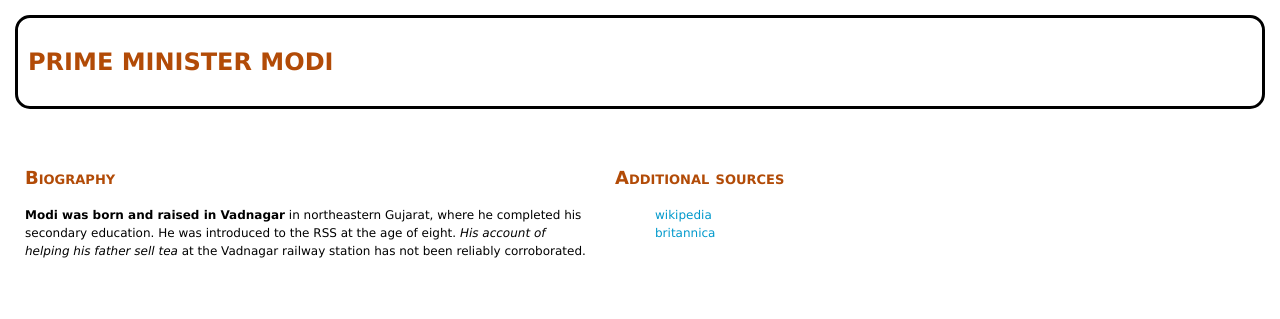
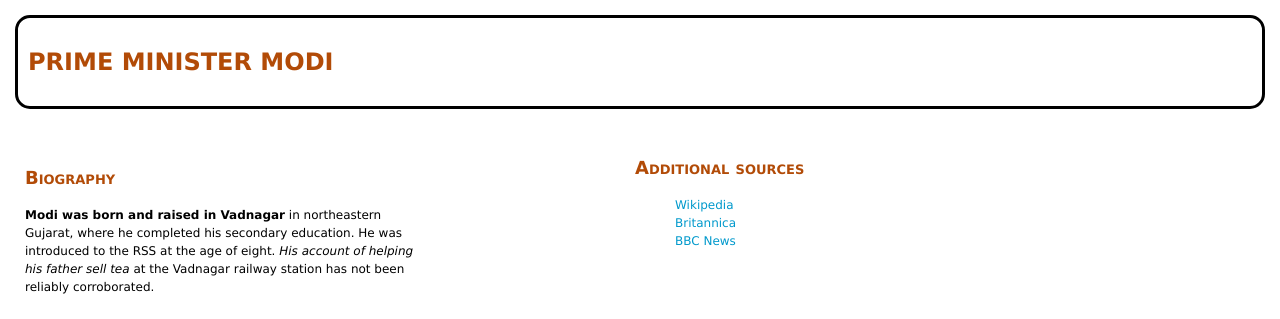
Before and after one commit to Nityanand01/assignment1, a plain HTML site: page index.html in a window 1280 px wide. Shown: the top 319 px of the page. Drawn offline with Linux system fonts and the light colour scheme.

Commit message:
Assignment 1 task 1

```diff
--- a/css/main.css
+++ b/css/main.css
@@ -11,8 +11,6 @@ body {
 header {
     border: 3px solid black;
     border-radius: 15px;
-    padding: 10px;
-    margin: 10px;
 }
 
 
@@ -30,14 +28,16 @@ footer p {
 
 main {
     float:left;
-    width: 75vw;
-    height: 140vh;
+    width: 900px;
+    height: 150vh;
 }
 
 aside {
     float: right;
-    width: 25vw;
+    width: 250px;
     height: 140vh;
+    margin: 15px;
+    padding-left: 200px;
 }
 
 
--- a/index.html
+++ b/index.html
@@ -15,11 +15,12 @@
     </header>
 
     <main>
-        <aside class="structural">
+        <aside>
             <h2>Additional sources</h2>
             <ul>
-                <li><a href="https://en.wikipedia.org/wiki/Narendra_Modi" target="_blank">wikipedia</a></li>
-                <li><a href="https://www.britannica.com/biography/Narendra-Modi" target="_blank">britannica</a></li>
+                <li><a href="https://en.wikipedia.org/wiki/Narendra_Modi" target="_blank">Wikipedia</a></li>
+                <li><a href="https://www.britannica.com/biography/Narendra-Modi" target="_blank">Britannica</a></li>
+                <li><a href="https://www.bbc.com/news/world-asia-india-20001001" target="_blank">BBC News</a></li>
             </ul>
         </aside>
         <section class="structural">
@@ -42,7 +43,7 @@
 
         <section class="structural">
             <h2>Quote</h2>
-            <q cite="https://www.pmindia.gov.in/en/quotes/">he world is seeing India with a ray of hope and our diaspora can play a crucial role in further spreading it. The Indian community does not settle abroad to enter into politics or take a seat in the global politics. Wherever they go, they think and act towards benefit of the society.</q>
+            <q cite="https://www.pmindia.gov.in/en/quotes/">He world is seeing India with a ray of hope and our diaspora can play a crucial role in further spreading it. The Indian community does not settle abroad to enter into politics or take a seat in the global politics. Wherever they go, they think and act towards benefit of the society.</q>
         </section>
     </main>
 
```
